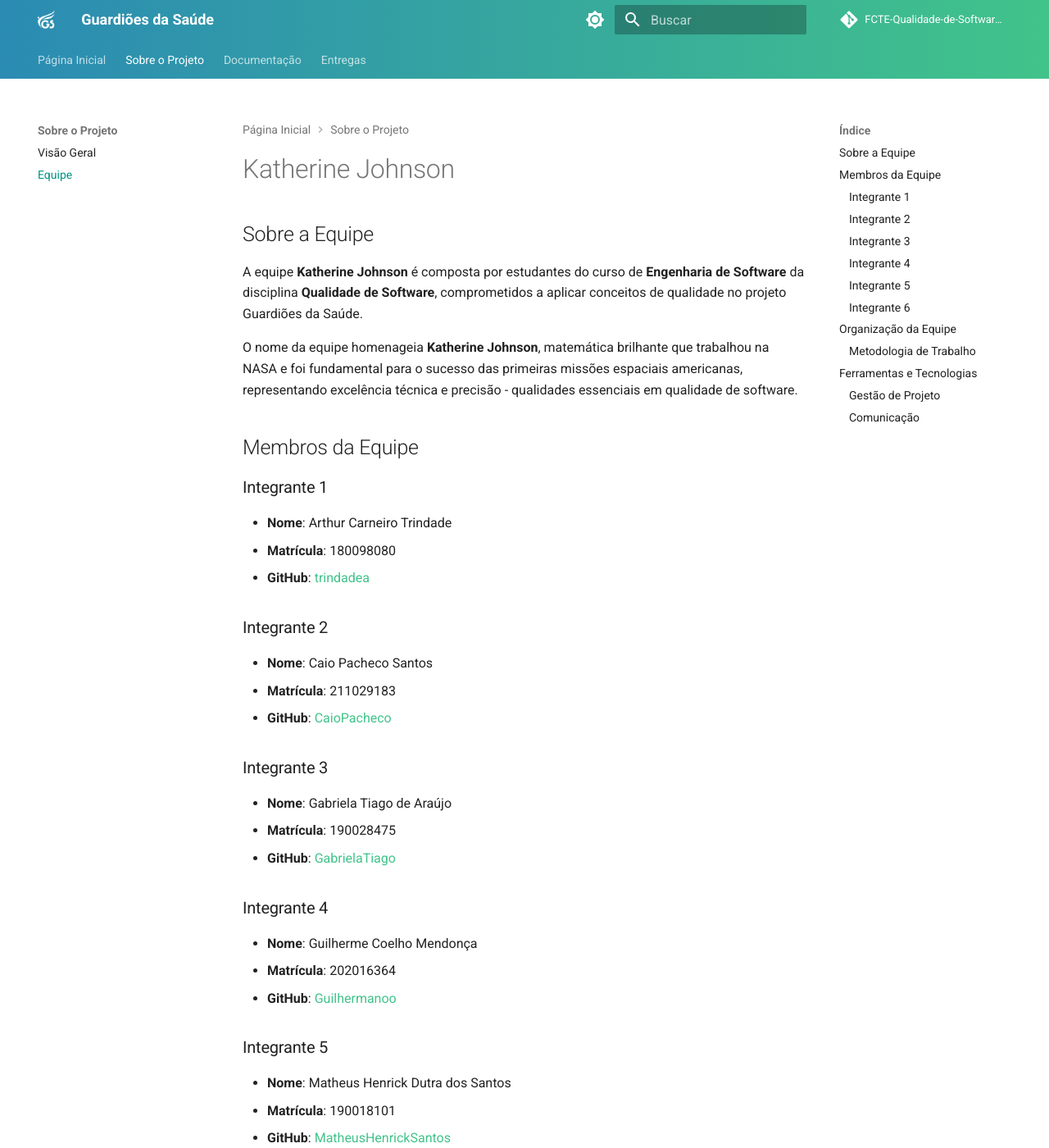
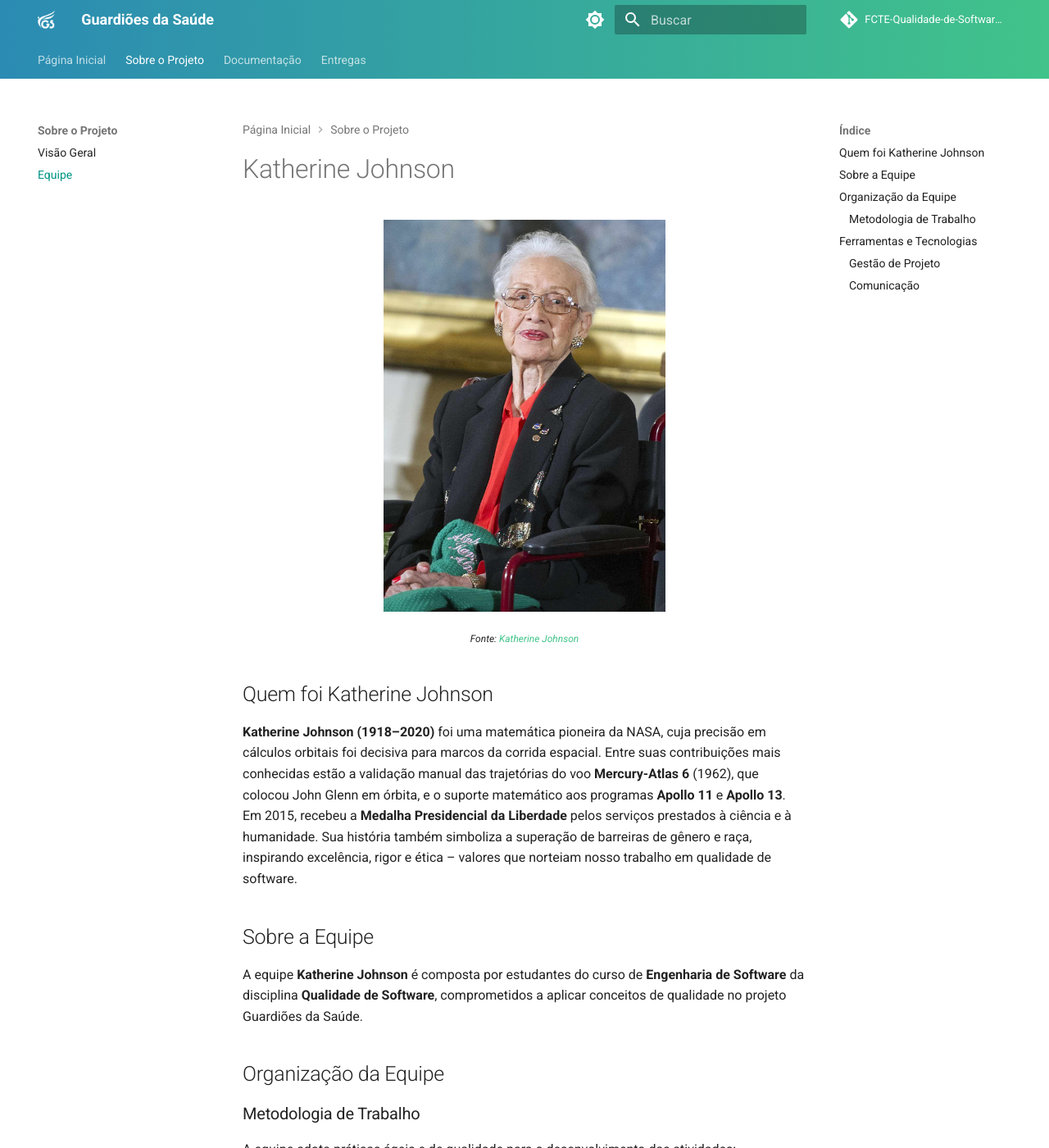
Before and after one commit to FCTE-Qualidade-de-Software-1/2025-2_T02_Katherine_Johnson, an MkDocs documentation site: the page built from docs/sobre/equipe.md, in a window 1280 px wide and 1400 px high. Shown: the whole window at 82% size. Built offline with MkDocs 1.6.1 and Material for MkDocs 9.7.7, drawn with Linux system fonts in a browser that asks for light colours; comment, search, counter and statistics services are not loaded; some of the changed text lies outside the part shown.

Commit message:
ajustes sobre o projeto

```diff
--- a/docs/sobre/equipe.md
+++ b/docs/sobre/equipe.md
@@ -1,60 +1,22 @@
 # Katherine Johnson
+
+<p align="center">
+  <img src="../../assets/images/katherine-johnson.jpg" width="50%" alt="Katherine Johnson">
+
+</p>
+
+<p align="center" style="font-size: 12px; font-style: italic;">
+  Fonte: <a href="https://people.com/human-interest/katherine-johnson-dies-at-101/" target="_blank">Katherine Johnson</a>
+</p>
+
+
+## Quem foi Katherine Johnson
+
+**Katherine Johnson (1918–2020)** foi uma matemática pioneira da NASA, cuja precisão em cálculos orbitais foi decisiva para marcos da corrida espacial. Entre suas contribuições mais conhecidas estão a validação manual das trajetórias do voo **Mercury-Atlas 6** (1962), que colocou John Glenn em órbita, e o suporte matemático aos programas **Apollo 11** e **Apollo 13**. Em 2015, recebeu a **Medalha Presidencial da Liberdade** pelos serviços prestados à ciência e à humanidade. Sua história também simboliza a superação de barreiras de gênero e raça, inspirando excelência, rigor e ética – valores que norteiam nosso trabalho em qualidade de software.
 
 ## Sobre a Equipe
 
 A equipe **Katherine Johnson** é composta por estudantes do curso de **Engenharia de Software** da disciplina **Qualidade de Software**, comprometidos a aplicar conceitos de qualidade no projeto Guardiões da Saúde.
-
-O nome da equipe homenageia **Katherine Johnson**, matemática brilhante que trabalhou na NASA e foi fundamental para o sucesso das primeiras missões espaciais americanas, representando excelência técnica e precisão - qualidades essenciais em qualidade de software.
-
-## Membros da Equipe
-
-### Integrante 1
-
--   **Nome**: Arthur Carneiro Trindade
--   **Matrícula**: 180098080
--   **GitHub**: [trindadea](https://github.com/trindadea)
-<!-- -   **Papel**: [Função na equipe]
--   **Especialidades**: [Áreas de conhecimento] -->
-
-### Integrante 2
-
--   **Nome**: Caio Pacheco Santos
--   **Matrícula**: 211029183
--   **GitHub**: [CaioPacheco](https://github.com/CaioPacheco)
-<!-- -   **Papel**: [Função na equipe]
--   **Especialidades**: [Áreas de conhecimento] -->
-
-### Integrante 3
-
--   **Nome**: Gabriela Tiago de Araújo
--   **Matrícula**: 190028475
--   **GitHub**: [GabrielaTiago](https://github.com/GabrielaTiago)
-<!-- -   **Papel**: [Função na equipe]
--   **Especialidades**: [Áreas de conhecimento] -->
-
-### Integrante 4
-
--   **Nome**: Guilherme Coelho Mendonça
--   **Matrícula**: 202016364
--   **GitHub**: [Guilhermanoo](https://github.com/Guilhermanoo)
-<!-- -   **Papel**: [Função na equipe]
--   **Especialidades**: [Áreas de conhecimento] -->
-
-### Integrante 5
-
--   **Nome**: Matheus Henrick Dutra dos Santos
--   **Matrícula**: 190018101
--   **GitHub**: [MatheusHenrickSantos](https://github.com/MatheusHenrickSantos)
-<!-- -   **Papel**: [Função na equipe]
--   **Especialidades**: [Áreas de conhecimento] -->
-
-### Integrante 6
-
--   **Nome**: Uires Carlos de Oliveira
--   **Matrícula**: 202043307
--   **GitHub**: [uires2023](https://github.com/uires2023)
-<!-- -   **Papel**: [Função na equipe]
--   **Especialidades**: [Áreas de conhecimento] -->
 
 ## Organização da Equipe
 
```
Also changed, not shown: docs/assets/images/katherine-johnson.jpg (added).
